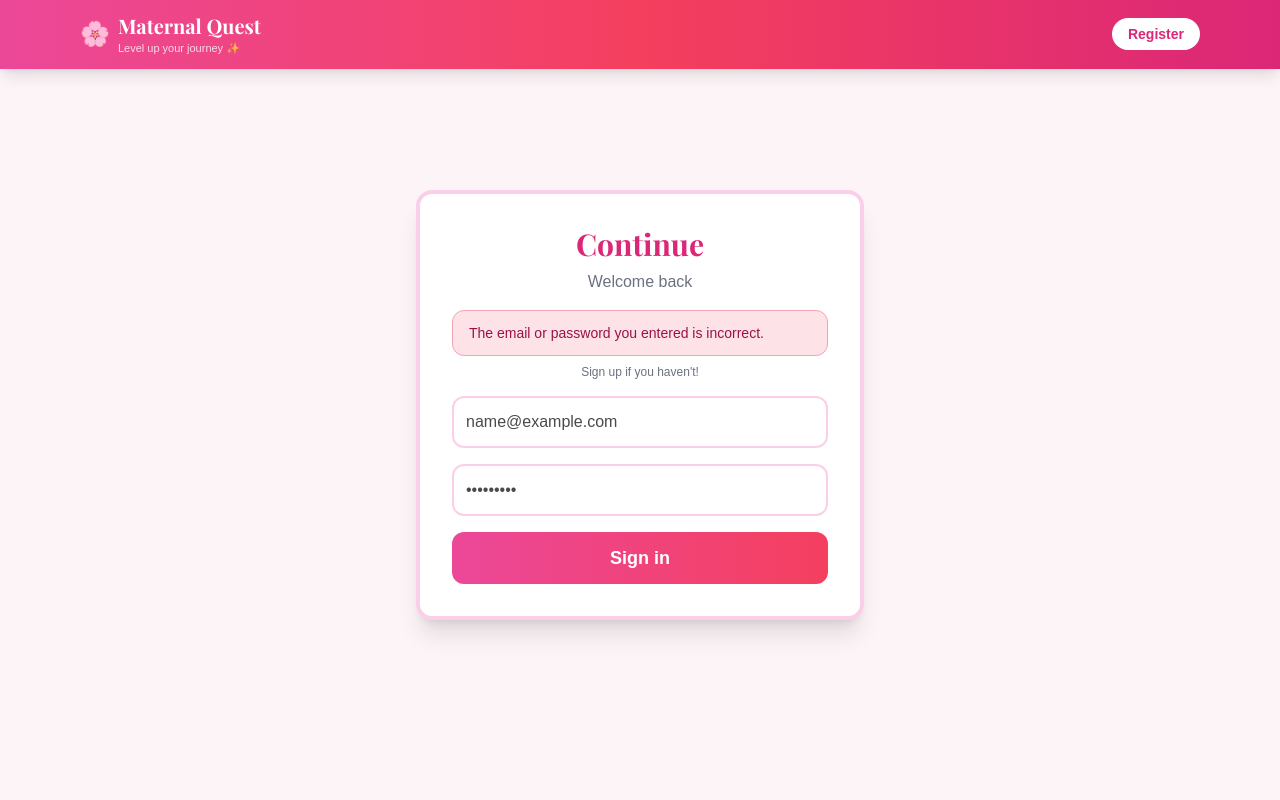
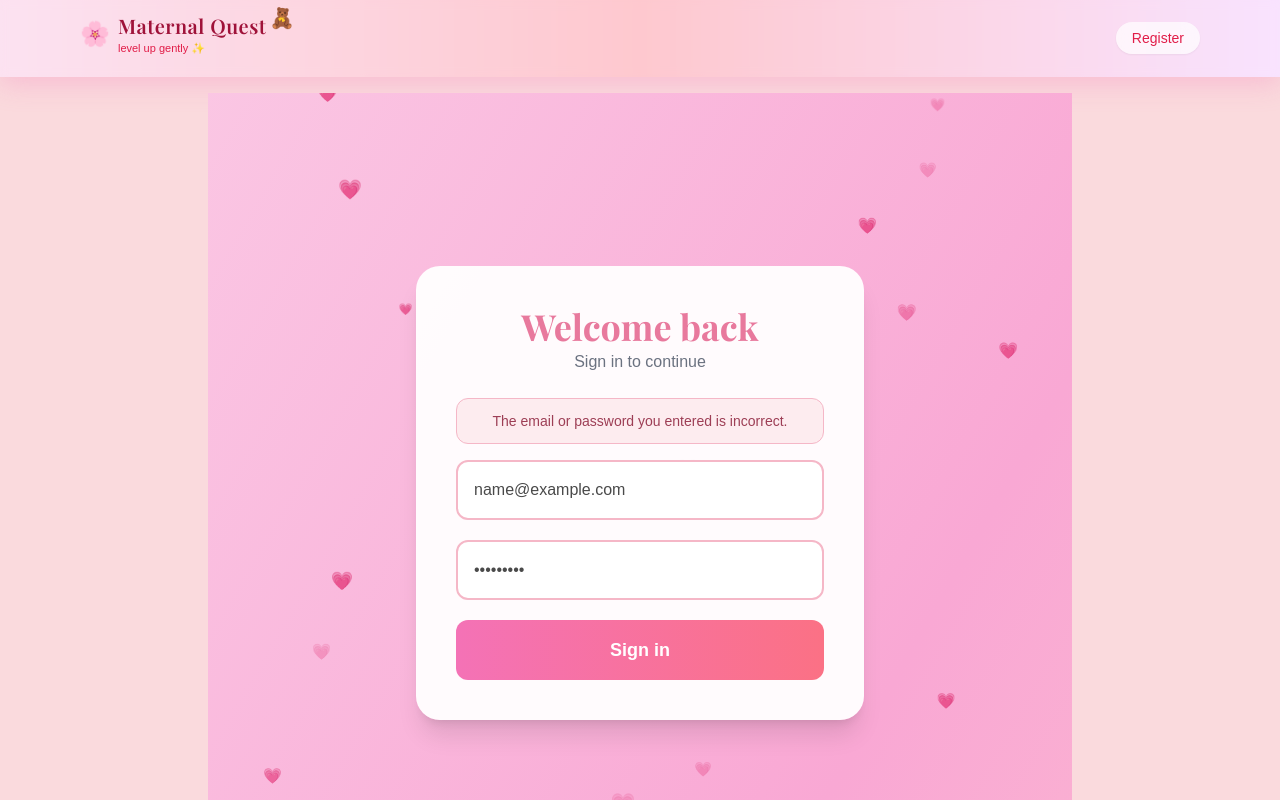
Before and after one commit to jennessa-jv/mini-mum, a React (Vite) app in the folder client/: page /login in a window 1280 px wide. Both pictures are taken after typing "name@example.com", "Sample123" into the empty fields and a click on the button "Sign in". Built offline with nearby package versions, Linux system fonts and the light colour scheme; no server answers.

Commit message:
updated framer motion and added map elements

```diff
--- a/client/package.json
+++ b/client/package.json
@@ -11,6 +11,7 @@
   },
   "dependencies": {
     "axios": "^1.13.2",
+    "framer-motion": "^12.29.2",
     "leaflet": "^1.9.4",
     "lucide-react": "^0.562.0",
     "react": "^18.2.0",
--- a/client/src/components/Header.jsx
+++ b/client/src/components/Header.jsx
@@ -1,55 +1,112 @@
 import { Link, useLocation, useNavigate } from "react-router-dom";
 import { isAuthenticated, logout } from "../services/auth";
+import { motion, AnimatePresence } from "framer-motion";
+import { useEffect, useState } from "react";
 
 export default function Header() {
   const location = useLocation();
   const navigate = useNavigate();
 
-  const handleLogout = () => {
-    logout();
-    navigate("/login");
-  };
+  const [showMascot, setShowMascot] = useState(true);
+  const [waveOnce, setWaveOnce] = useState(false);
+  const [isLoggingOut, setIsLoggingOut] = useState(false);
 
   const isLoginPage = location.pathname === "/login";
   const isRegisterPage = location.pathname === "/register";
 
+  const hour = new Date().getHours();
+  const isNight = hour >= 19 || hour <= 6;
+  const mascot = isNight ? "🌙🧸" : "🧸";
+
+  useEffect(() => {
+    if (!localStorage.getItem("mascotWaved")) {
+      setWaveOnce(true);
+      localStorage.setItem("mascotWaved", "true");
+      setTimeout(() => setWaveOnce(false), 2200);
+    }
+  }, []);
+
+  useEffect(() => {
+    let lastScroll = window.scrollY;
+    const onScroll = () => {
+      const current = window.scrollY;
+      setShowMascot(current < lastScroll || current < 40);
+      lastScroll = current;
+    };
+    window.addEventListener("scroll", onScroll);
+    return () => window.removeEventListener("scroll", onScroll);
+  }, []);
+
+  const handleLogout = () => {
+    setIsLoggingOut(true);
+    setTimeout(() => {
+      logout();
+      navigate("/login");
+    }, 800);
+  };
+
   return (
-    <header className="relative overflow-hidden bg-gradient-to-r from-pink-500 via-rose-500 to-pink-600 text-white shadow-lg">
-      <div className="relative max-w-6xl mx-auto flex justify-between items-center px-4 py-3">
+    <header className="relative overflow-hidden bg-gradient-to-r from-pink-200 via-rose-300 to-fuchsia-200 text-rose-800 shadow-[0_6px_28px_rgba(244,114,182,0.3)]">
+      <div className="absolute inset-0 bg-white/40 backdrop-blur-sm"></div>
 
-        {/* Brand */}
-        <div className="flex items-center gap-2">
+      <div className="relative max-w-6xl mx-auto flex justify-between items-center px-4 py-4">
+
+        <div className="flex items-center gap-3 relative">
+
+          <motion.div
+            animate={{ y: [0, -4, 0] }}
+            transition={{ duration: 6, repeat: Infinity, ease: "easeInOut" }}
+            className="flex items-center gap-2"
+          >
             <span className="text-2xl">🌸</span>
             <div>
-            <h1 className="text-xl font-extrabold">Maternal Quest</h1>
-            <p className="text-[11px] text-white/80">Level up your journey ✨</p>
+              <h1 className="text-xl font-semibold tracking-wide">
+                Maternal Quest
+              </h1>
+              <p className="text-[11px] text-rose-600">
+                level up gently ✨
+              </p>
             </div>
+          </motion.div>
+
+          <AnimatePresence>
+            {showMascot && (
+              <motion.div
+                initial={{ y: 16, opacity: 0 }}
+                animate={{
+                  y: 0,
+                  opacity: 1,
+                  rotate: waveOnce ? [0, -12, 12, -6, 0] : 0
+                }}
+                exit={{ y: 16, opacity: 0 }}
+                transition={{ duration: 0.5 }}
+                className="absolute -top-3 -right-7 select-none"
+              >
+                <span className="text-xl">{mascot}</span>
+              </motion.div>
+            )}
+          </AnimatePresence>
+
         </div>
 
-        {/* Right */}
         <div className="flex items-center gap-3">
           {isAuthenticated() && (
-            <>
-              <Link
-                to="/safety-map"
-                className="bg-white/20 px-3 py-1 rounded-full text-xs"
-              >
-                🌍 Safety Map
-              </Link>
-
-              <button
+            <motion.button
+              whileHover={{ scale: 1.05 }}
+              whileTap={{ scale: 0.95 }}
+              animate={isLoggingOut ? { x: [0, -6, 6, 0] } : {}}
+              transition={{ duration: 0.6 }}
               onClick={handleLogout}
-                className="bg-white text-pink-600 px-4 py-1.5 rounded-full text-sm font-semibold"
+              className="bg-white/70 hover:bg-white text-rose-600 px-4 py-1.5 rounded-full text-sm font-medium backdrop-blur shadow-sm transition"
             >
               Exit
-              </button>
-            </>
+            </motion.button>
           )}
 
           {!isAuthenticated() && isLoginPage && (
             <Link
               to="/register"
-              className="bg-white text-pink-600 px-4 py-1.5 rounded-full text-sm font-semibold"
+              className="bg-white/70 hover:bg-white text-rose-600 px-4 py-1.5 rounded-full text-sm font-medium backdrop-blur shadow-sm transition"
             >
               Register
             </Link>
@@ -58,12 +115,13 @@ export default function Header() {
           {!isAuthenticated() && isRegisterPage && (
             <Link
               to="/login"
-              className="bg-white text-pink-600 px-4 py-1.5 rounded-full text-sm font-semibold"
+              className="bg-white/70 hover:bg-white text-rose-600 px-4 py-1.5 rounded-full text-sm font-medium backdrop-blur shadow-sm transition"
             >
               Login
             </Link>
           )}
         </div>
+
       </div>
     </header>
   );
--- a/client/src/pages/Dashboard.jsx
+++ b/client/src/pages/Dashboard.jsx
@@ -1,6 +1,6 @@
 import { useNavigate } from "react-router-dom";
 import { useRef } from "react";
-
+import { motion, useScroll, useTransform } from "framer-motion";
 export default function Dashboard() {
   const navigate = useNavigate();
   const introRef = useRef(null);
@@ -22,6 +22,10 @@ export default function Dashboard() {
 
   return (
     <div className="min-h-screen w-full font-mono overflow-x-hidden">
+      <div className="sparkle-layer" />
+      <div className="floating-pixels" />
+
+
       <div className="max-w-6xl mx-auto px-4">
         <section className="min-h-screen flex items-center justify-center">
           <div className="pixel-card bg-pink-50 w-full max-h-[85vh] p-10 flex flex-col justify-center">
@@ -39,6 +43,13 @@ export default function Dashboard() {
               one gentle quest at a time.
               ⋆｡˚ ☁︎ ˚｡⋆｡˚☽˚｡⋆
             </p>
+            <p
+  onClick={() => alert("✨ You found a hidden sparkle. You're doing amazing.")}
+  className="text-[10px] text-rose-400 cursor-pointer select-none"
+>
+  tap for magic
+</p>
+
 
             <button
               onClick={scrollToIntro}
@@ -49,7 +60,10 @@ export default function Dashboard() {
           </div>
         </section>
 
-        {/* ABOUT */}
+      <section className="text-center text-rose-600 text-xs tracking-wide pb-16"><br/><br/>
+  💗 Progress saved · You’re allowed to go slow · You showed up today
+</section>
+
         <section
           ref={introRef}
           className="min-h-screen flex items-center justify-center py-24"
@@ -68,7 +82,7 @@ export default function Dashboard() {
 
 <p className="text-rose-700 text-sm leading-relaxed max-w-3xl mx-auto mb-6">
   ⊹₊˚‧︵‿₊୨ᰔ୧₊‿︵‧˚₊⊹ <br/><br/>
-  Maternal Quest is a women inclusive(or anyone with a uterus) digital space created to help women
+  Maternal Quest is a women inclusive (or anyone with a uterus as well) digital space created to help women
   understand their bodies, feel safer, and make informed health decisions
   without pressure or judgment.
 </p>
@@ -94,6 +108,27 @@ export default function Dashboard() {
           </div>
         </section>
 
+      <section className="py-24 flex justify-center">
+  <div className="pixel-card bg-pink-50 p-12 max-w-2xl text-center space-y-6">
+    <p className="text-xs uppercase tracking-widest text-rose-600">
+      Today’s Gentle Quest
+    </p>
+
+    <h3 className="text-2xl text-rose-800">
+      Check in with yourself
+    </h3>
+
+    <p className="text-rose-700 text-sm leading-relaxed">
+      ༘˚⋆𐙚｡⋆𖦹.✧˚ <br/><br/>
+      Take a moment to notice how your body feels today.
+      No tracking required. Awareness counts as progress.
+    </p>
+
+    <button className="pixel-button mx-auto">
+      I did this 💗
+    </button>
+  </div>
+</section>
 
         <section ref={questsRef} className="py-24">
           <div className="grid grid-cols-1 md:grid-cols-2 gap-16 place-items-center">
@@ -155,6 +190,46 @@ export default function Dashboard() {
 />
           </div>
         </section>
+<section className="py-24 flex justify-center">
+  <div className="pixel-card bg-white p-12 max-w-xl w-full text-center space-y-6">
+    <p className="text-xs uppercase tracking-widest text-rose-600">
+      Contact me!
+    </p>
+
+    <h2 className="text-3xl text-rose-800">
+      Let’s stay connected
+    </h2>
+
+    <p className="text-rose-700 text-sm leading-relaxed">
+      My name's Jennessa Valder. I'm a 21yo software developer. If you have questions, feedback, or just want to share thoughts about
+      Maternal Quest, feel free to reach out. This space is always growing
+      with care and community.
+    </p>
+
+    <div className="space-y-2 text-sm text-rose-700">
+      <p>
+         Email:{" "}
+        <a
+          href="mailto:jennessavalder@gmail.com"
+          className="underline hover:text-rose-800"
+        >
+          jennessavalder@gmail.com
+        </a>
+      </p>
+
+      <p>
+         Phone:{" "}
+        <a
+          href="tel:+910000000000"
+          className="underline hover:text-rose-800"
+        >
+          +91 0000000000
+        </a>
+      </p>
+    </div>
+  </div>
+</section>
+
 
         <section className="text-center text-rose-600 text-xs tracking-wide pb-16">
           💗 Save progress · No rush · You’re doing great
@@ -166,7 +241,32 @@ export default function Dashboard() {
     </div>
   );
 }
+function PixelMascot() {
+  const { scrollYProgress } = useScroll();
+  const bounce = useTransform(scrollYProgress, [0, 1], [0, -12]);
 
+  return (
+    <motion.div
+      style={{ y: bounce }}
+      initial={{ opacity: 0, scale: 0.8 }}
+      animate={{ opacity: 1, scale: 1 }}
+      transition={{ duration: 0.8, ease: "easeOut" }}
+      className="fixed bottom-6 left-6 z-20"
+    >
+      <motion.div
+        whileHover={{ scale: 1.1, rotate: -4 }}
+        whileTap={{ scale: 0.95, rotate: 4 }}
+        className="pixel-card bg-white p-4 text-center cursor-pointer"
+        onClick={() => alert("💗 Hi! You're doing great. One step at a time.")}
+      >
+        <p className="text-2xl">🧸</p>
+        <p className="text-[10px] text-rose-600 mt-1">
+          your guide
+        </p>
+      </motion.div>
+    </motion.div>
+  );
+}
 function QuestCard({ title, intro, points, action, onClick }) {
   return (
     <div className="quest-card w-full max-w-md">
@@ -194,7 +294,6 @@ function QuestCard({ title, intro, points, action, onClick }) {
   );
 }
 
-
 function PixelStyles() {
   return (
     <style>{`
@@ -205,7 +304,39 @@ function PixelStyles() {
         background: linear-gradient(to bottom right, #fce7f3, #ffe4e6, #f5d0fe);
       }
 
+      .sparkle-layer {
+       animation:
+    sparkleFloat 12s linear infinite,
+    sparkleTwinkle 4s ease-in-out infinite alternate;
+  position: fixed;
+  inset: 0;
+  pointer-events: none;
+  z-index: 0;
+  background-image:
+    radial-gradient(circle, rgba(255,255,255,0.6) 1.2px, transparent 1.2px),
+    radial-gradient(circle, rgba(255,255,255,0.4) 1px, transparent 1px),
+    radial-gradient(circle, rgba(255,255,255,0.25) 0.8px, transparent 0.8px);
+  background-size: 120px 120px, 180px 180px, 260px 260px;
+  animation: sparkleFloat 12s linear infinite;
+}
+
+
+     @keyframes sparkleFloat {
+  from {
+    background-position: 0 0, 0 0, 0 0;
+  }
+  to {
+    background-position: 400px 600px, -300px 500px, 200px -400px;
+  }
+}
+@keyframes sparkleTwinkle {
+  from { opacity: 0.4; }
+  to { opacity: 0.75; }
+}
+
       .pixel-card {
+        position: relative;
+        z-index: 1;
         box-shadow:
           0 0 0 3px #f472b6,
           6px 6px 0 #fb7185;
@@ -237,6 +368,24 @@ function PixelStyles() {
         padding: 10px 22px;
         font-size: 12px;
       }
+.floating-pixels {
+  position: fixed;
+  inset: 0;
+  pointer-events: none;
+  z-index: 0;
+  background-image:
+    radial-gradient(circle, rgba(251,113,133,0.25) 2px, transparent 2px),
+    radial-gradient(circle, rgba(244,114,182,0.2) 1.5px, transparent 1.5px);
+  background-size: 220px 220px, 140px 140px;
+  animation: pixelDrift 18s linear infinite;
+}
+
+@keyframes pixelDrift {
+  from { background-position: 0 0, 0 0; }
+  to { background-position: -600px 800px, 500px -700px; }
+}
+
+
     `}</style>
   );
 }
--- a/client/src/pages/Login.jsx
+++ b/client/src/pages/Login.jsx
@@ -1,13 +1,46 @@
-import { useState } from "react";
+import { useState, useEffect } from "react";
 import { login } from "../services/auth";
 import { useNavigate } from "react-router-dom";
+import { motion, AnimatePresence } from "framer-motion";
 
 export default function Login() {
   const [email, setEmail] = useState("");
   const [password, setPassword] = useState("");
   const [error, setError] = useState("");
   const [loading, setLoading] = useState(false);
+  const [success, setSuccess] = useState(false);
   const navigate = useNavigate();
+
+  useEffect(() => {
+    document.documentElement.style.background = "#FADADD";
+    document.documentElement.style.overflowX = "hidden";
+    document.body.style.background = "#FADADD";
+    document.body.style.overflowX = "hidden";
+    document.body.style.margin = "0";
+
+    const move = (e) => {
+      const dot = document.createElement("div");
+      dot.style.position = "fixed";
+      dot.style.left = e.clientX + "px";
+      dot.style.top = e.clientY + "px";
+      dot.style.width = "6px";
+      dot.style.height = "6px";
+      dot.style.borderRadius = "50%";
+      dot.style.background = "rgba(255,255,255,0.9)";
+      dot.style.pointerEvents = "none";
+      dot.style.zIndex = 30;
+      document.body.appendChild(dot);
+      setTimeout(() => dot.remove(), 500);
+    };
+
+    window.addEventListener("mousemove", move);
+
+    return () => {
+      window.removeEventListener("mousemove", move);
+      document.documentElement.style.overflowX = "";
+      document.body.style.overflowX = "";
+    };
+  }, []);
 
   const submit = async (e) => {
     e.preventDefault();
@@ -28,7 +61,8 @@ export default function Login() {
 
     try {
       await login(email, password);
-      navigate("/dashboard");
+      setSuccess(true);
+      setTimeout(() => navigate("/dashboard"), 1200);
     } catch (err) {
       setError("The email or password you entered is incorrect.");
     } finally {
@@ -37,67 +71,126 @@ export default function Login() {
   };
 
   return (
-    <div className="min-h-[80vh] flex items-center justify-center">
-      <form
+    <div className="relative min-h-screen overflow-hidden flex items-center justify-center">
+      <motion.div
+        className="absolute inset-0 max-w-full"
+        animate={{ backgroundPositionX: ["0%", "100%"] }}
+        transition={{ duration: 25, repeat: Infinity, ease: "linear" }}
+        style={{
+          background:
+            "linear-gradient(120deg, #FBCFE8, #F9A8D4, #FECACA)",
+          backgroundSize: "200% 200%",
+        }}
+      />
+
+      <div className="absolute inset-0 pointer-events-none overflow-hidden">
+        {Array.from({ length: 22 }).map((_, i) => (
+          <motion.div
+            key={i}
+            className="absolute"
+            style={{
+              left: `${Math.random() * 100}%`,
+              top: `${Math.random() * 100}%`,
+              fontSize: `${Math.random() * 10 + 10}px`,
+              opacity: 0.7,
+            }}
+            animate={{ y: [0, -25, 0], opacity: [0.3, 0.8, 0.3] }}
+            transition={{
+              duration: Math.random() * 4 + 4,
+              repeat: Infinity,
+              ease: "easeInOut",
+            }}
+          >
+            💗
+          </motion.div>
+        ))}
+      </div>
+
+      <AnimatePresence>
+        {success && (
+          <motion.div
+            initial={{ opacity: 0, scale: 0.8 }}
+            animate={{ opacity: 1, scale: 1 }}
+            className="absolute z-20 flex flex-col items-center"
+          >
+            <motion.div
+              animate={{ y: [0, -18, 0] }}
+              transition={{ duration: 1.2, repeat: Infinity }}
+              className="text-7xl"
+            >
+              🧸
+            </motion.div>
+            <p className="mt-4 text-white text-xl font-semibold">
+              Login successful!
+            </p>
+          </motion.div>
+        )}
+      </AnimatePresence>
+
+      <motion.form
         onSubmit={submit}
-        className="bg-white w-full max-w-md rounded-2xl shadow-xl p-8 border-4 border-pink-200"
+        initial={{ opacity: 0, y: 40, scale: 0.96 }}
+        animate={{ opacity: 1, y: 0, scale: 1 }}
+        className="relative z-10 bg-white/95 w-full max-w-md rounded-3xl shadow-xl p-10"
       >
-        <h2 className="text-3xl font-bold text-center text-pink-600 mb-2">
-          Continue
+        <h2 className="text-4xl font-extrabold text-center mb-1 text-[#E8799D]">
+          Welcome back
         </h2>
 
-        <p className="text-center text-gray-500 mb-4">
-          Welcome back
+        <p className="text-center text-gray-500 mb-6">
+          Sign in to continue
         </p>
 
-        {error && (
-          <>
-            <div
-              className="mb-2 rounded-xl px-4 py-3 text-sm"
+        <AnimatePresence>
+          {error && (
+            <motion.div
+              initial={{ opacity: 0, y: -10 }}
+              animate={{ opacity: 1, y: 0 }}
+              exit={{ opacity: 0, y: -10 }}
+              className="mb-4 rounded-xl px-4 py-3 text-sm text-center"
               style={{
-                backgroundColor: "#fde2e7",
-                color: "#9b1248",
-                border: "1px solid #f3a4b7",
+                backgroundColor: "#FDECEF",
+                color: "#9D3E55",
+                border: "1px solid #F5B7C7",
               }}
             >
               {error}
-            </div>
+            </motion.div>
+          )}
+        </AnimatePresence>
 
-            <p className="text-xs text-center text-gray-500 mb-4">
-             Sign up if you haven't!
-            </p>
-          </>
-        )}
-
-        <div className="space-y-4">
+        <div className="space-y-5">
           <input
-            className="w-full p-3 rounded-xl border-2 border-pink-200"
+            className="w-full p-4 rounded-xl border-2 focus:outline-none"
+            style={{ borderColor: "#F5B7C7" }}
             placeholder="Email address"
             onChange={(e) => setEmail(e.target.value)}
           />
 
           <input
-            className="w-full p-3 rounded-xl border-2 border-pink-200"
             type="password"
+            className="w-full p-4 rounded-xl border-2 focus:outline-none"
+            style={{ borderColor: "#F5B7C7" }}
             placeholder="Password"
             onChange={(e) => setPassword(e.target.value)}
           />
 
-          <button
+          <motion.button
             disabled={loading}
-            className="w-full py-3 rounded-xl font-bold text-lg transition"
+            whileHover={!loading ? { scale: 1.04 } : {}}
+            whileTap={!loading ? { scale: 0.96 } : {}}
+            className="w-full py-4 rounded-xl font-semibold text-lg"
             style={{
               background: loading
-                ? "#f0a3b5"
-                : "linear-gradient(to right, #ec4899, #f43f5e)",
+                ? "#FBCFE8"
+                : "linear-gradient(to right, #F472B6, #FB7185)",
               color: "#ffffff",
-              cursor: loading ? "not-allowed" : "pointer",
             }}
           >
             {loading ? "Signing in..." : "Sign in"}
-          </button>
+          </motion.button>
         </div>
-      </form>
+      </motion.form>
     </div>
   );
 }
--- a/client/src/pages/VitalsTrends.jsx
+++ b/client/src/pages/VitalsTrends.jsx
@@ -1,6 +1,7 @@
 import { useEffect, useState } from "react";
 import { useNavigate } from "react-router-dom";
 import api from "../services/api";
+import {Link} from "react-router-dom"
 import {
   LineChart,
   Line,
@@ -48,12 +49,9 @@ export default function VitalsTrends() {
 
   return (
     <div>
-      <button
-        onClick={goBack}
-        className="mb-6 px-4 py-2 rounded-lg bg-pink-500 text-white font-semibold hover:bg-pink-600 transition"
-      >
+      <Link to="/dashboard" className="text-sm text-pink-600 hover:underline">
         ← Back to Dashboard
-      </button>
+      </Link>
 
       <h1 className="text-3xl font-bold text-pink-700 mb-8">
         📈 Health Trends
```
Also changed, not shown: 1 other file (tests, documents, lock files or other folders). Lines whose indentation alone changed are shown as unchanged.
